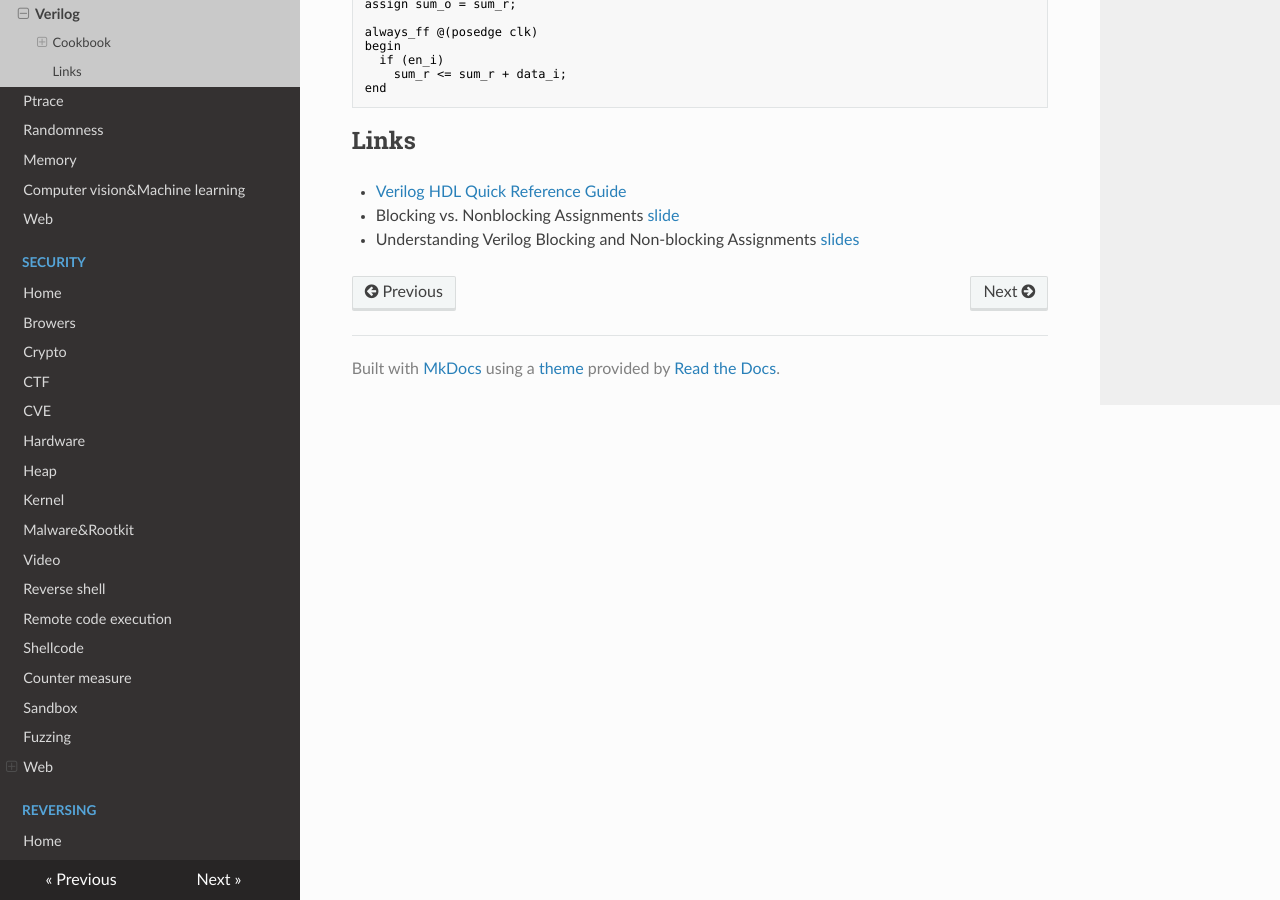
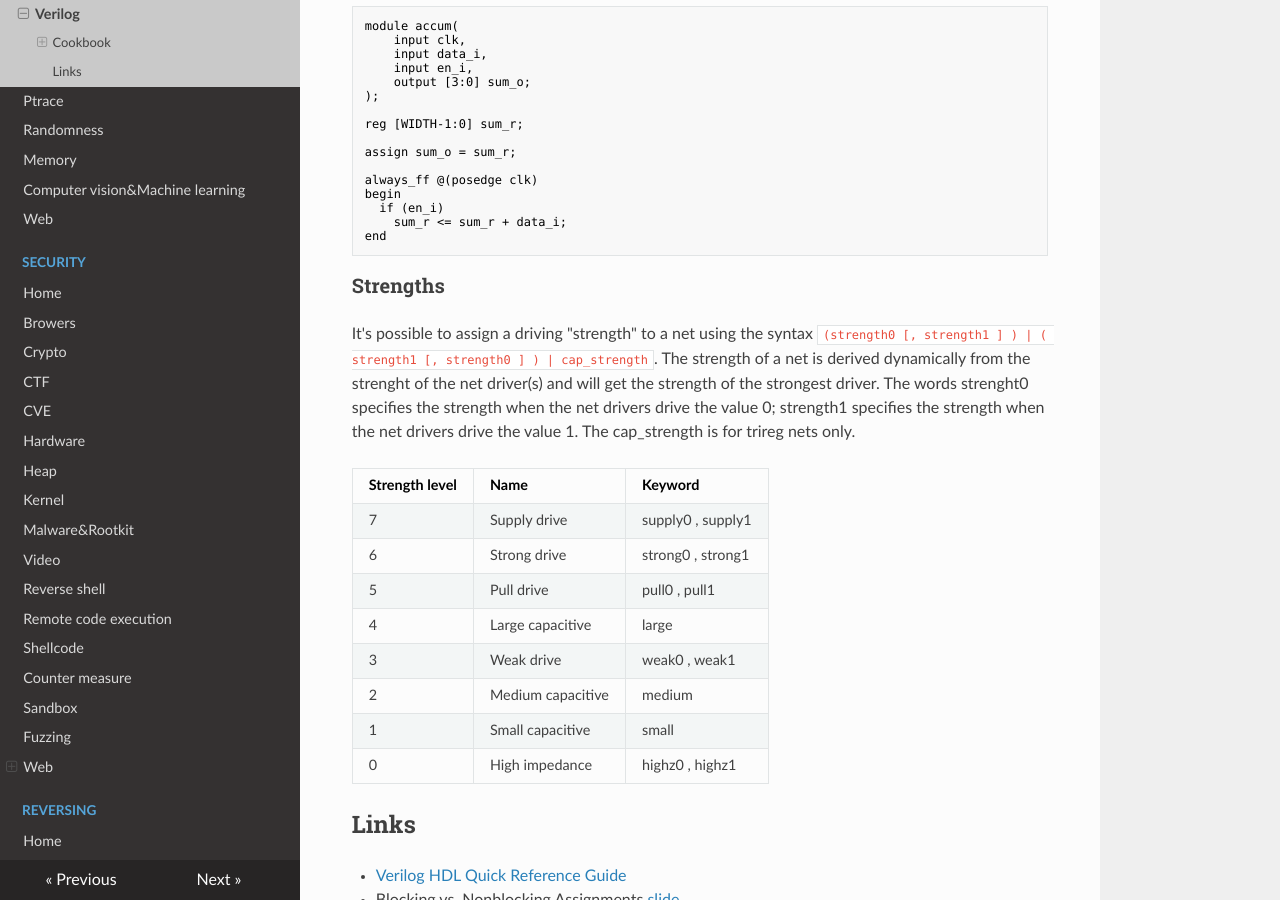
Before and after one commit to gipi/low-level, an MkDocs documentation site: the page built from docs/languages/verilog.md, in a window 1280 px wide and 900 px high, scrolled down 1079 px. Built offline with MkDocs 1.6.1, drawn with Linux system fonts in a browser that asks for light colours; nearby versions of some CDN libraries; old or Windows-style settings are respelled for this version of MkDocs; some of the changed text lies outside the part shown.

Commit message:
docs: add note about net's strengths in verilog.

````diff
--- a/docs/languages/verilog.md
+++ b/docs/languages/verilog.md
@@ -3,6 +3,15 @@
 ``verilog`` is an Hardware Description Language (``HDL``).
 
 ## Cookbook
+
+### Initialize variable signal
+
+```verilog
+
+parameter WIDTH = 32;
+
+assign miao = {WIDTH{1'b0}};
+```
 
 ### Initialize array
 
@@ -65,6 +74,24 @@ begin
 end
 ```
 
+### Strengths
+
+It's possible to assign a driving "strength" to a net using the syntax ``(strength0 [, strength1 ] ) | ( strength1 [, strength0 ] ) | cap_strength``.
+The strength of a net is derived dynamically from the strenght of the net driver(s) and will get the strength of the strongest driver.
+The words strenght0 specifies the strength when the net drivers drive the value 0; strength1 specifies the strength when the net drivers drive the value 1.
+The cap_strength is for trireg nets only.
+
+| Strength level | Name | Keyword |
+|----------------|------|---------|
+| 7 | Supply drive | supply0 , supply1 |
+| 6 | Strong drive | strong0 , strong1 |
+| 5 | Pull drive | pull0 , pull1 |
+| 4 | Large capacitive | large |
+| 3 | Weak drive | weak0 , weak1 |
+| 2 | Medium capacitive | medium |
+| 1 | Small capacitive | small |
+| 0 | High impedance | highz0 , highz1 |
+
 ## Links
 
  - [Verilog HDL Quick Reference Guide](https://sutherland-hdl.com/pdfs/verilog_2001_ref_guide.pdf)
````
